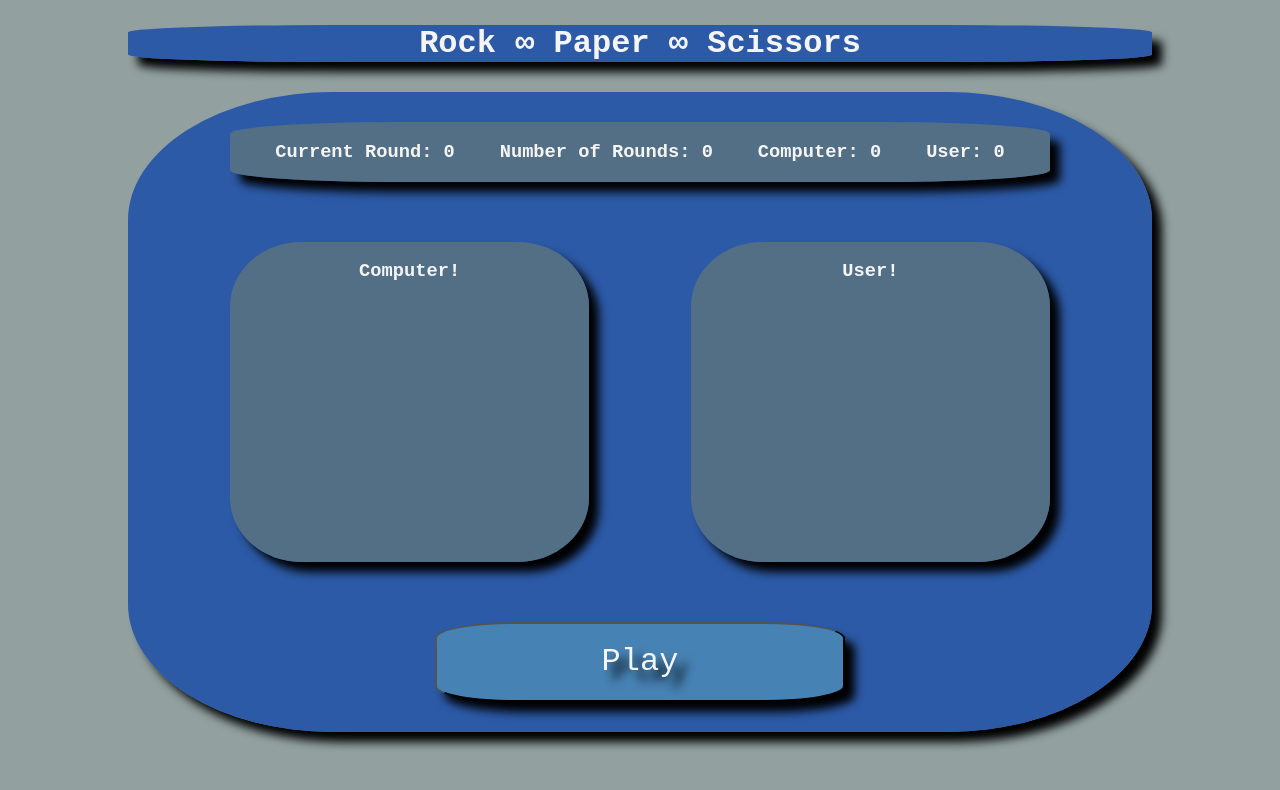
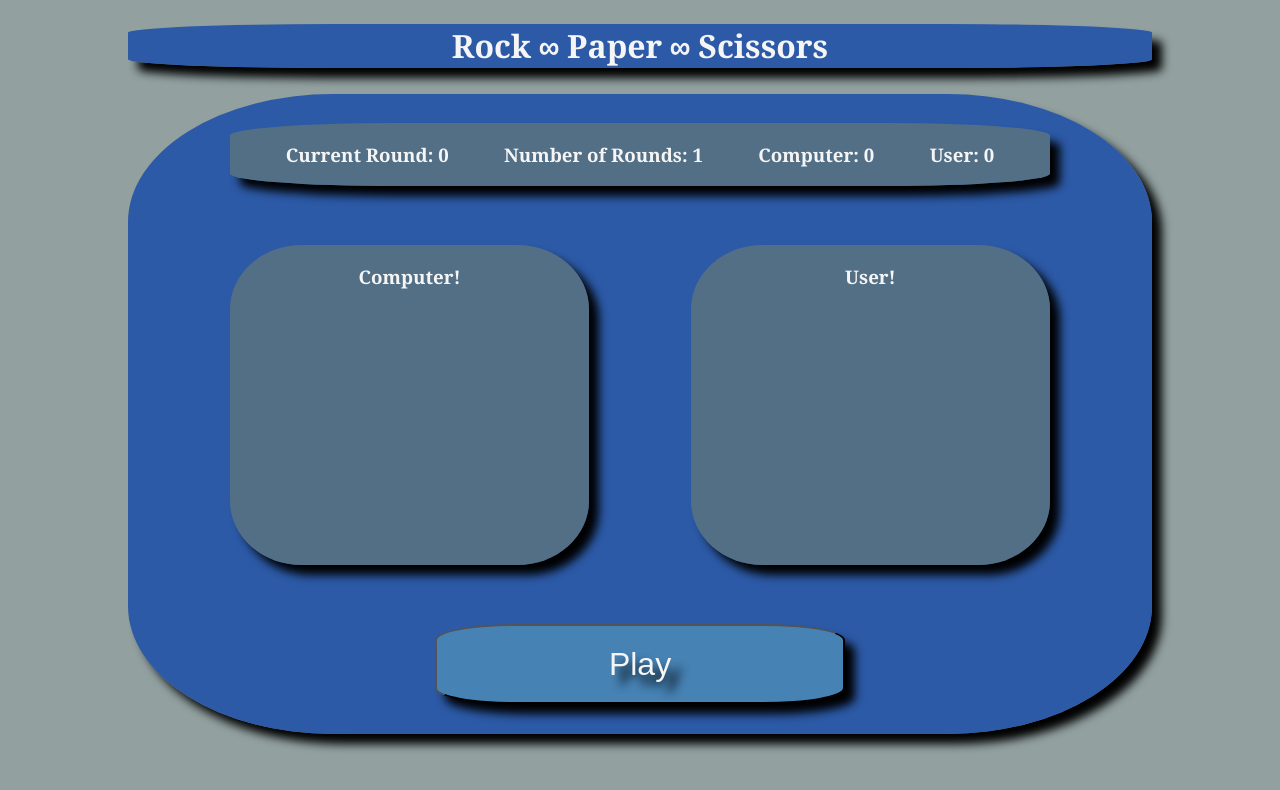
Before and after one commit to jzanderson09/rock-paper-scissors, a React (Create React App) app: page / in a window 1280 px wide. Shown: the top 790 px of the page. Built offline with nearby package versions, Linux system fonts and the light colour scheme.

Commit message:
setStartValues() (runs during this.componentDidMount()) now initializes empty values to start values. Added styling.)

```diff
--- a/package.json
+++ b/package.json
@@ -9,10 +9,10 @@
     "@testing-library/user-event": "^12.1.10",
     "caniuse-lite": "^1.0.30001265",
     "gh-pages": "^3.2.3",
-    "node-sass": "^6.0.1",
     "react": "^17.0.2",
     "react-dom": "^17.0.2",
     "react-scripts": "4.0.3",
+    "sass": "^1.43.4",
     "web-vitals": "^1.0.1"
   },
   "scripts": {
--- a/src/components/Game.jsx
+++ b/src/components/Game.jsx
@@ -15,11 +15,7 @@ class Game extends Component {
     constructor(props) {
         super(props);
         this.state = {
-            choices: [
-                { name: 'rock', src: rock },
-                { name: 'paper', src: paper },
-                { name: 'scissors', src: scissors }
-            ],
+            choices: [ ],
             computerChoice: { },
             userChoice: { }
         };
@@ -96,11 +92,16 @@ class Game extends Component {
     // 1)/7) Sets values for start of new round:
     setStartValues() {
         this.setState({
-            computerChoice: {},
+            choices: [
+                { name: 'rock', src: rock },
+                { name: 'paper', src: paper },
+                { name: 'scissors', src: scissors }
+            ],
+            computerChoice: { },
             computerScore: 0,
             currentRound: 0,
             matchOver: true,
-            maxRounds: 0,
+            maxRounds: 1,
             play: false,
             userChoice: {},
             userScore: 0
--- a/src/styling/App.scss
+++ b/src/styling/App.scss
@@ -1,11 +1,5 @@
 @import './Mixins.scss';
 @import './Variables.scss';
-
-* {
-  box-sizing: border-box;
-  font-family:'Courier New', Courier, monospace, serif;
-  @include textShadows($main-weight, $main-color);
-}
 
 .App {
   background-color: $app-background;
--- a/src/styling/index.scss
+++ b/src/styling/index.scss
@@ -1,8 +1,7 @@
 body {
+  box-sizing: border-box;
   margin: 0;
-  font-family: -apple-system, BlinkMacSystemFont, 'Segoe UI', 'Roboto', 'Oxygen',
-    'Ubuntu', 'Cantarell', 'Fira Sans', 'Droid Sans', 'Helvetica Neue',
-    sans-serif;
+  font-family: "Baskerville", Georgia, "Courier New", serif;
   -webkit-font-smoothing: antialiased;
   -moz-osx-font-smoothing: grayscale;
 }
```
Also changed, not shown: 1 other file (tests, documents, lock files or other folders).
